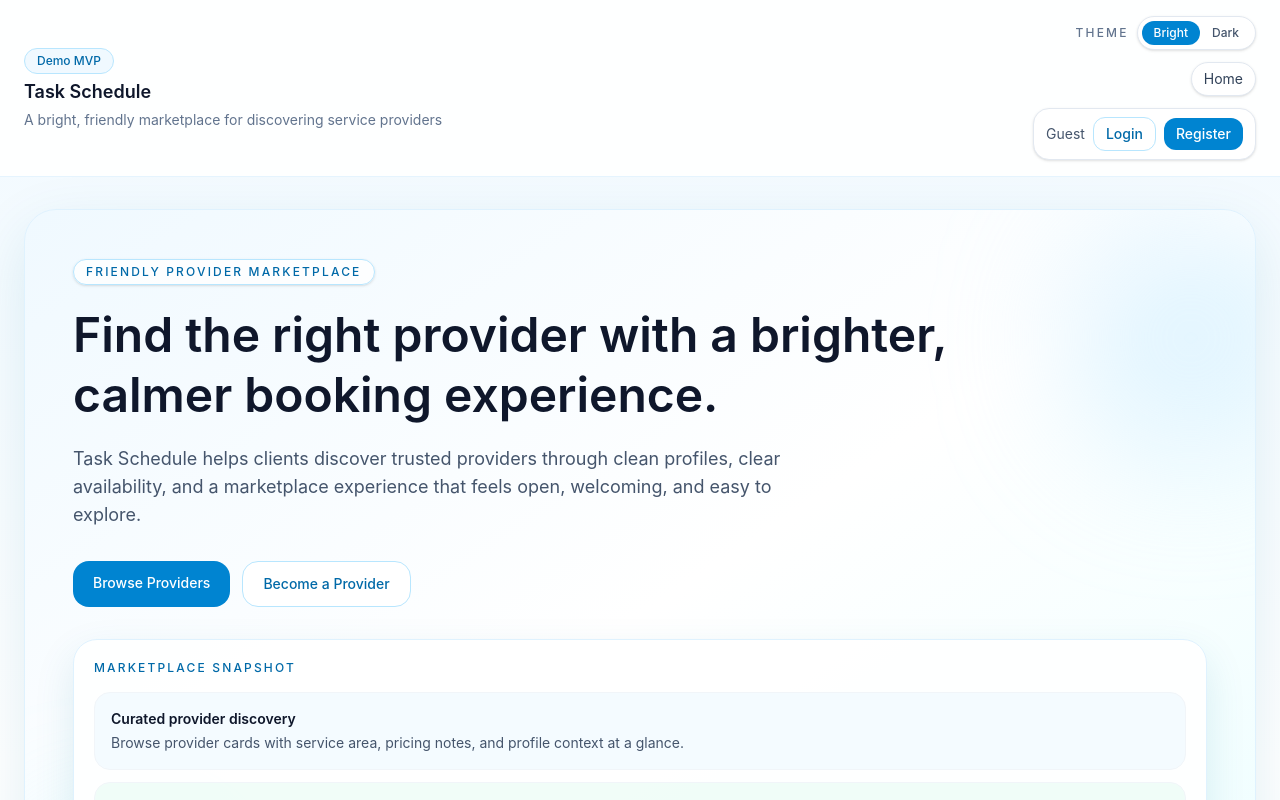
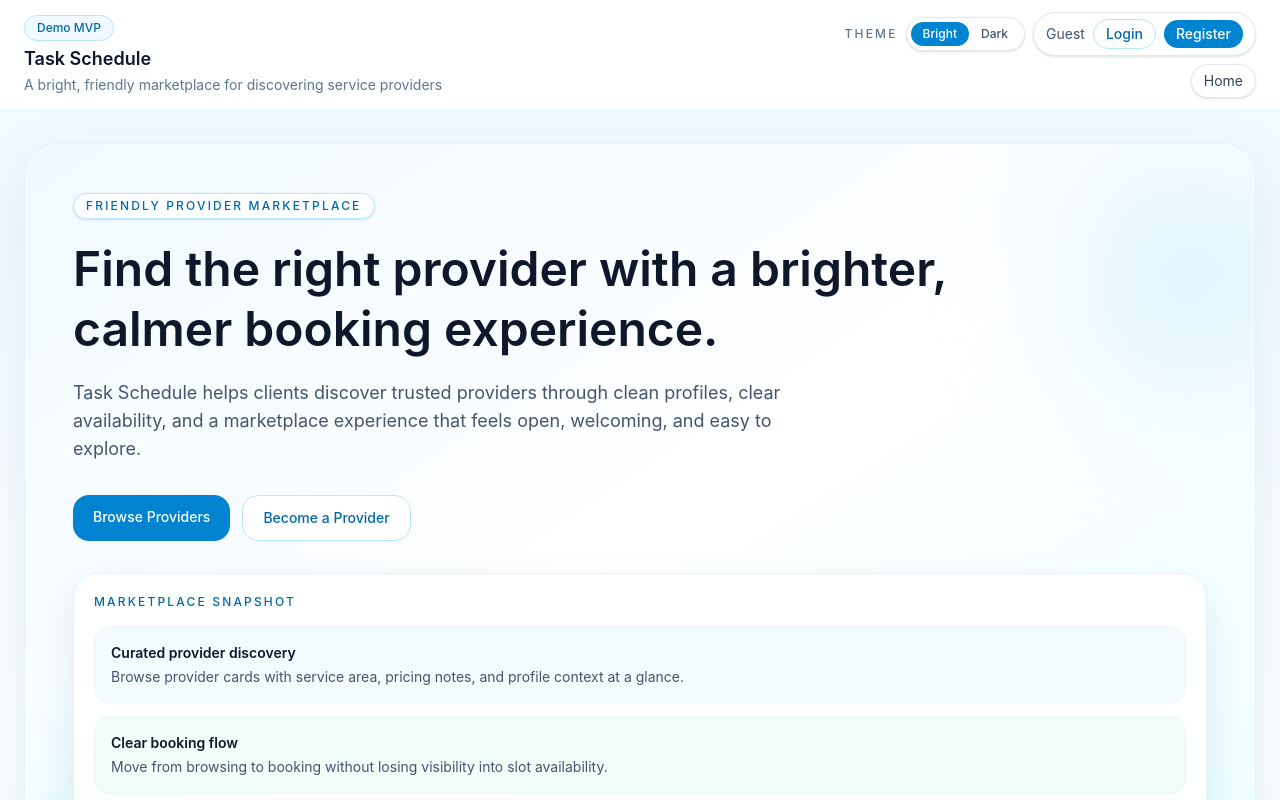
Before and after one commit to TurtleGods/task_schedule, a React (Vite) app in the folder src/task-schedule-web/: page / in a window 1280 px wide. Shown: the top 800 px of the page. Built offline with nearby package versions, Linux system fonts and the light colour scheme.

Commit message:
feat: flatten topbar and align account actions with theme switcher

```diff
--- a/src/task-schedule-web/src/components/layout/AppLayout.tsx
+++ b/src/task-schedule-web/src/components/layout/AppLayout.tsx
@@ -64,15 +64,17 @@ export function AppLayout() {
   return (
     <div className="app-shell min-h-screen text-slate-900 transition-colors dark:text-slate-100">
       <header className="app-header sticky top-0 z-20 border-b backdrop-blur transition-colors">
-        <div className="mx-auto flex max-w-7xl flex-col gap-4 px-6 py-4 lg:flex-row lg:items-center lg:justify-between">
-          <div className="space-y-1">
-            <div className="inline-flex items-center gap-2 rounded-full border border-sky-200 bg-sky-50 px-3 py-1 text-xs font-medium text-sky-700 dark:border-slate-700 dark:bg-slate-800 dark:text-slate-200">
+        <div className="mx-auto flex max-w-7xl flex-col gap-3 px-6 py-3 lg:flex-row lg:items-center lg:justify-between">
+          <div className="flex min-w-0 flex-col gap-1">
+            <div className="inline-flex w-fit items-center gap-2 rounded-full border border-sky-200 bg-sky-50 px-3 py-1 text-xs font-medium text-sky-700 dark:border-slate-700 dark:bg-slate-800 dark:text-slate-200">
               Demo MVP
             </div>
-            <strong className="block text-lg font-semibold text-slate-900 dark:text-white">Task Schedule</strong>
-            <p className="text-sm text-slate-500 dark:text-slate-400">{theme === 'bright' ? 'A bright, friendly marketplace for discovering service providers' : 'A darker workspace for focused provider and booking management'}</p>
+            <div className="flex min-w-0 flex-col gap-0.5">
+              <strong className="block text-lg font-semibold text-slate-900 dark:text-white">Task Schedule</strong>
+              <p className="truncate text-sm text-slate-500 dark:text-slate-400">{theme === 'bright' ? 'A bright, friendly marketplace for discovering service providers' : 'A darker workspace for focused provider and booking management'}</p>
+            </div>
           </div>
-          <div className="flex flex-col gap-3 lg:items-end">
+          <div className="flex flex-col gap-2 lg:items-end">
             <div className="flex flex-wrap items-center justify-end gap-2">
               <span className="text-xs font-medium uppercase tracking-[0.18em] text-slate-500 dark:text-slate-400">Theme</span>
               <div className="inline-flex rounded-full border border-slate-200 bg-white p-1 shadow-sm dark:border-slate-700 dark:bg-slate-900">
@@ -91,6 +93,33 @@ export function AppLayout() {
                   Dark
                 </button>
               </div>
+
+              <div className="flex flex-wrap items-center gap-2 rounded-full border border-slate-200 bg-white px-3 py-1.5 text-sm text-slate-600 shadow-sm dark:border-slate-700 dark:bg-slate-900 dark:text-slate-300">
+                {user ? (
+                  <>
+                    <span className="text-slate-800 dark:text-white">{user.displayName ?? user.email}</span>
+                    <span className="text-slate-300 dark:text-slate-600">•</span>
+                    <span>{user.roles.join(', ') || 'User'}</span>
+                    <button
+                      type="button"
+                      onClick={logout}
+                      className="rounded-full border border-rose-200 px-3 py-1 text-sm font-medium text-rose-600 transition hover:bg-rose-50 dark:border-rose-900/50 dark:text-rose-300 dark:hover:bg-rose-950/40"
+                    >
+                      Logout
+                    </button>
+                  </>
+                ) : (
+                  <>
+                    <span>Guest</span>
+                    <Link to="/login" className="rounded-full border border-sky-200 px-3 py-1 text-sm font-medium text-sky-700 transition hover:bg-sky-50 dark:border-slate-700 dark:text-sky-300 dark:hover:bg-slate-800">
+                      Login
+                    </Link>
+                    <Link to="/register" className="rounded-full bg-sky-600 px-3 py-1 text-sm font-medium text-white transition hover:bg-sky-500 dark:bg-sky-500 dark:hover:bg-sky-400">
+                      Register
+                    </Link>
+                  </>
+                )}
+              </div>
             </div>
             <nav className="flex flex-wrap gap-2">
               {navItems.map(([to, label]) => (
@@ -108,32 +137,6 @@ export function AppLayout() {
                 </Link>
               ))}
             </nav>
-            <div className="flex flex-wrap items-center gap-2 rounded-2xl border border-slate-200 bg-white px-3 py-2 text-sm text-slate-600 shadow-sm dark:border-slate-700 dark:bg-slate-900 dark:text-slate-300">
-              {user ? (
-                <>
-                  <span className="text-slate-800 dark:text-white">{user.displayName ?? user.email}</span>
-                  <span className="text-slate-300 dark:text-slate-600">•</span>
-                  <span>{user.roles.join(', ') || 'User'}</span>
-                  <button
-                    type="button"
-                    onClick={logout}
-                    className="ml-2 rounded-xl border border-rose-200 px-3 py-1.5 text-sm font-medium text-rose-600 transition hover:bg-rose-50 dark:border-rose-900/50 dark:text-rose-300 dark:hover:bg-rose-950/40"
-                  >
-                    Logout
-                  </button>
-                </>
-              ) : (
-                <>
-                  <span>Guest</span>
-                  <Link to="/login" className="rounded-xl border border-sky-200 px-3 py-1.5 text-sm font-medium text-sky-700 transition hover:bg-sky-50 dark:border-slate-700 dark:text-sky-300 dark:hover:bg-slate-800">
-                    Login
-                  </Link>
-                  <Link to="/register" className="rounded-xl bg-sky-600 px-3 py-1.5 text-sm font-medium text-white transition hover:bg-sky-500 dark:bg-sky-500 dark:hover:bg-sky-400">
-                    Register
-                  </Link>
-                </>
-              )}
-            </div>
           </div>
         </div>
       </header>
```
